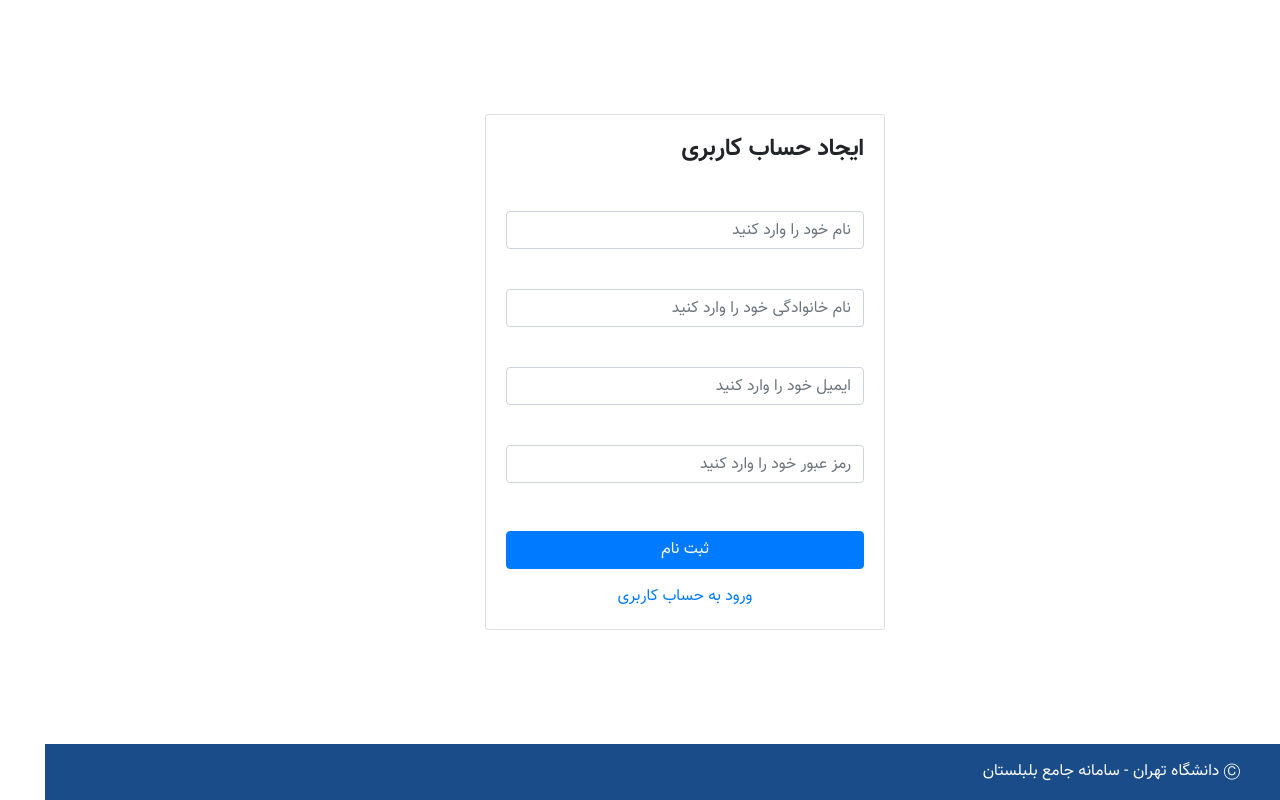
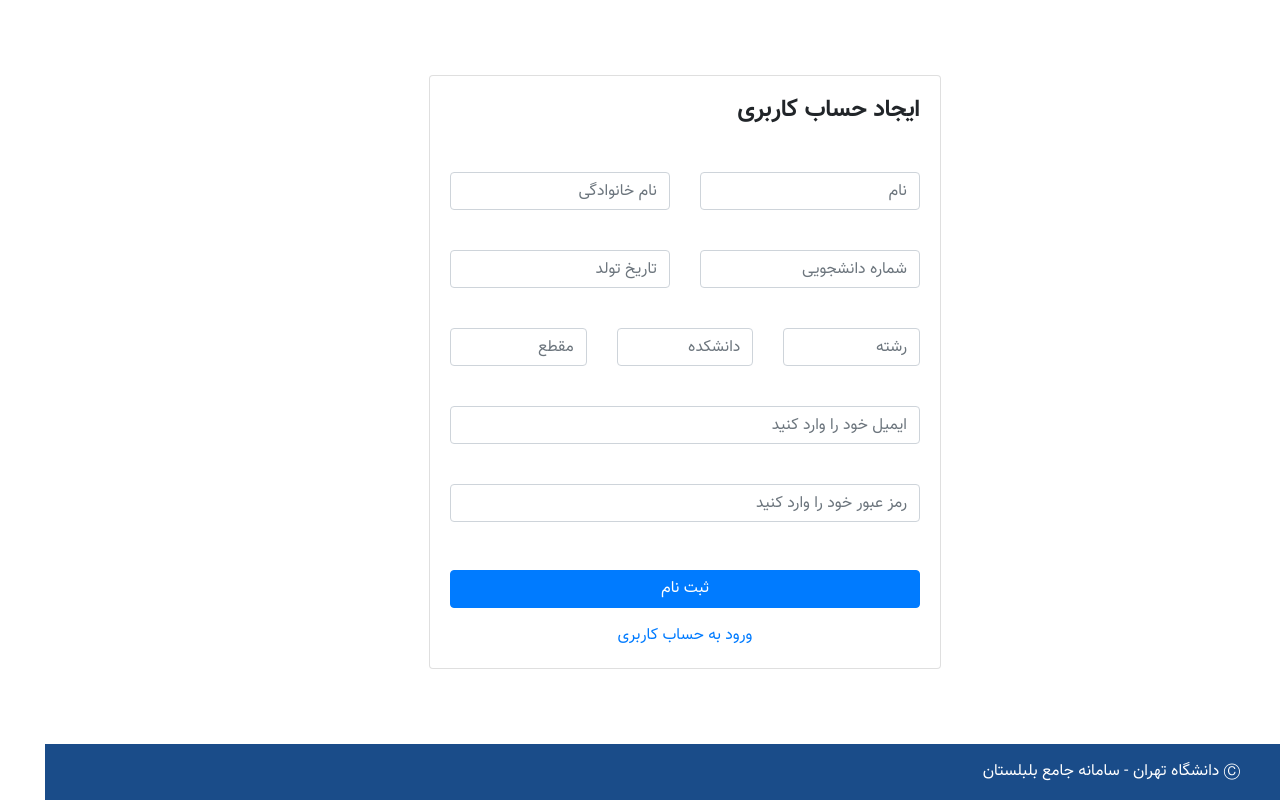
Before and after one commit to saratavakoli77/IE-bolbolestan-frontend, a React (Create React App) app: page /register in a window 1280 px wide. Built offline with nearby package versions, Linux system fonts and the light colour scheme; a web font is replaced by a local one; what jalali-dayjs, react-router-guards would draw is missing.

Commit message:
feat: register API

```diff
--- a/src/api/modules/auth.js
+++ b/src/api/modules/auth.js
@@ -1,6 +1,7 @@
 const LOGIN_ENDPOINT = 'login';
 const PROFILE_ENDPOINT = 'profile';
 const LOGOUT_ENDPOINT = 'logout';
+const REGISTER_ENDPOINT = 'signup';
 
 const authModuleFactory = ({ $http }) => ({
   login(id) {
@@ -14,6 +15,29 @@ const authModuleFactory = ({ $http }) => ({
   logout() {
     return $http.post(LOGOUT_ENDPOINT);
   },
+  register({
+    firstName,
+    lastName,
+    studentId,
+    birthDate,
+    faculty,
+    field,
+    level,
+    email,
+    password,
+  }) {
+    return $http.post(REGISTER_ENDPOINT, {
+      id: studentId,
+      name: firstName,
+      secondName: lastName,
+      birthDate: birthDate,
+      field,
+      faculty,
+      level,
+      email,
+      password,
+    });
+  },
 });
 
 export default authModuleFactory;
--- a/src/layouts/Auth/index.js
+++ b/src/layouts/Auth/index.js
@@ -5,7 +5,7 @@ import './styles.scss';
 const AuthLayout = ({ children }) => {
   return (
     <div className="AuthLayout">
-      <Card style={{ width: '25rem' }}>
+      <Card style={{ width: '32rem' }}>
         <Card.Body>{children}</Card.Body>
       </Card>
       <Footer />
--- a/src/views/Register.js
+++ b/src/views/Register.js
@@ -3,16 +3,41 @@ import Button from 'react-bootstrap/Button';
 import { Formik } from 'formik';
 import * as yup from 'yup';
 import AppInput from '@/components/shared/AppInput';
-import { Link } from 'react-router-dom';
+import { Link, useHistory } from 'react-router-dom';
+import { useState } from 'react';
+import $api from '@/api';
+import { toast } from 'react-toastify';
+import { Spinner } from 'react-bootstrap';
 
 const formSchema = yup.object().shape({
   firstName: yup.string().required(),
   lastName: yup.string().required(),
+  studentId: yup.string().required(),
+  birthDate: yup.string().required(),
+  faculty: yup.string().required(),
+  field: yup.string().required(),
+  level: yup.string().required(),
   email: yup.string().email().required(),
   password: yup.string().required(),
 });
 
 const Register = () => {
+  const [loading, setLoading] = useState(false);
+  const history = useHistory();
+
+  const onSubmit = async (formData) => {
+    setLoading(true);
+
+    try {
+      await $api.auth.register(formData);
+      toast.success('ثبت نام با موفقیت انجام شد');
+      history.push('/login');
+    } catch (err) {
+      toast.error(err.message);
+      setLoading(false);
+    }
+  };
+
   return (
     <main>
       <h4 className="mb-4 font-weight-bold">ایجاد حساب کاربری</h4>
@@ -22,32 +47,107 @@ const Register = () => {
         initialValues={{
           firstName: '',
           lastName: '',
+          studentId: '',
+          birthDate: '',
+          faculty: '',
+          field: '',
+          level: '',
           email: '',
           password: '',
         }}
-        onSubmit={console.log}
+        onSubmit={onSubmit}
       >
         {({ handleSubmit, handleChange, values, touched, errors, isValid }) => (
           <Form noValidate onSubmit={handleSubmit}>
+            <div className="row">
+              <div className="col">
                 <AppInput
                   name="firstName"
-              placeholder="نام خود را وارد کنید"
+                  placeholder="نام"
                   value={values.firstName}
                   onChange={handleChange}
                   isValid={touched.firstName && !errors.firstName}
                   isInvalid={touched.firstName && !!errors.firstName}
                   errMessage="این فیلد اجباری می‌باشد"
                 />
+              </div>
 
+              <div className="col">
                 <AppInput
                   name="lastName"
-              placeholder="نام خانوادگی خود را وارد کنید"
+                  placeholder="نام خانوادگی"
                   value={values.lastName}
                   onChange={handleChange}
                   isValid={touched.lastName && !errors.lastName}
                   isInvalid={touched.lastName && !!errors.lastName}
                   errMessage="این فیلد اجباری می‌باشد"
                 />
+              </div>
+            </div>
+
+            <div className="row">
+              <div className="col">
+                <AppInput
+                  name="studentId"
+                  placeholder="شماره دانشجویی"
+                  value={values.studentId}
+                  onChange={handleChange}
+                  isValid={touched.studentId && !errors.studentId}
+                  isInvalid={touched.studentId && !!errors.studentId}
+                  errMessage="این فیلد اجباری می‌باشد"
+                />
+              </div>
+
+              <div className="col">
+                <AppInput
+                  name="birthDate"
+                  placeholder="تاریخ تولد"
+                  value={values.birthDate}
+                  onChange={handleChange}
+                  isValid={touched.birthDate && !errors.birthDate}
+                  isInvalid={touched.birthDate && !!errors.birthDate}
+                  errMessage="این فیلد اجباری می‌باشد"
+                />
+              </div>
+            </div>
+
+            <div className="row">
+              <div className="col">
+                <AppInput
+                  name="field"
+                  placeholder="رشته"
+                  value={values.field}
+                  onChange={handleChange}
+                  isValid={touched.field && !errors.field}
+                  isInvalid={touched.field && !!errors.field}
+                  errMessage="این فیلد اجباری می‌باشد"
+                />
+              </div>
+
+              <div className="col">
+                <AppInput
+                  name="faculty"
+                  placeholder="دانشکده"
+                  value={values.faculty}
+                  onChange={handleChange}
+                  isValid={touched.faculty && !errors.faculty}
+                  isInvalid={touched.faculty && !!errors.faculty}
+                  errMessage="این فیلد اجباری می‌باشد"
+                />
+              </div>
+
+              <div className="col">
+                <AppInput
+                  name="level"
+                  placeholder="مقطع"
+                  value={values.level}
+                  onChange={handleChange}
+                  isValid={touched.level && !errors.level}
+                  isInvalid={touched.level && !!errors.level}
+                  errMessage="این فیلد اجباری می‌باشد"
+                />
+              </div>
+            </div>
 
             <AppInput
               name="email"
@@ -77,7 +177,17 @@ const Register = () => {
               type="submit"
               disabled={!isValid}
             >
-              ثبت نام
+              {loading ? (
+                <Spinner
+                  as="span"
+                  animation="border"
+                  size="sm"
+                  role="status"
+                  aria-hidden="true"
+                />
+              ) : (
+                'ثبت نام'
+              )}
             </Button>
           </Form>
         )}
```
Lines whose indentation alone changed are shown as unchanged.
